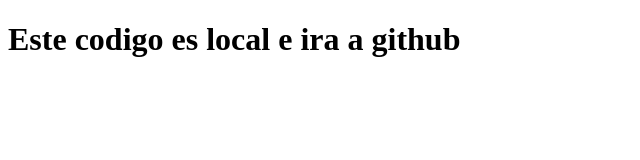
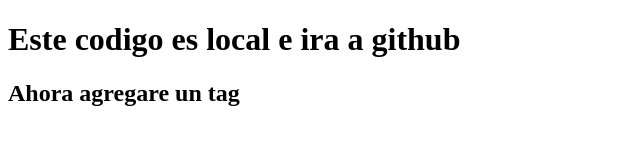
Before and after one commit to RojoRX/emergentes, a plain HTML site: page index.html in a window 1280 px wide. Shown: the whole page, without its empty margins (0-640 px from the left). Drawn offline with Linux system fonts and the light colour scheme.

Commit message:
Este es el commit 2

```diff
--- a/index.html
+++ b/index.html
@@ -5,5 +5,6 @@
 </head>
 <body>
 <h1>Este codigo es local e ira a github</h1>
+<h2>Ahora agregare un tag</h2>
 </body>
 </html>
```
